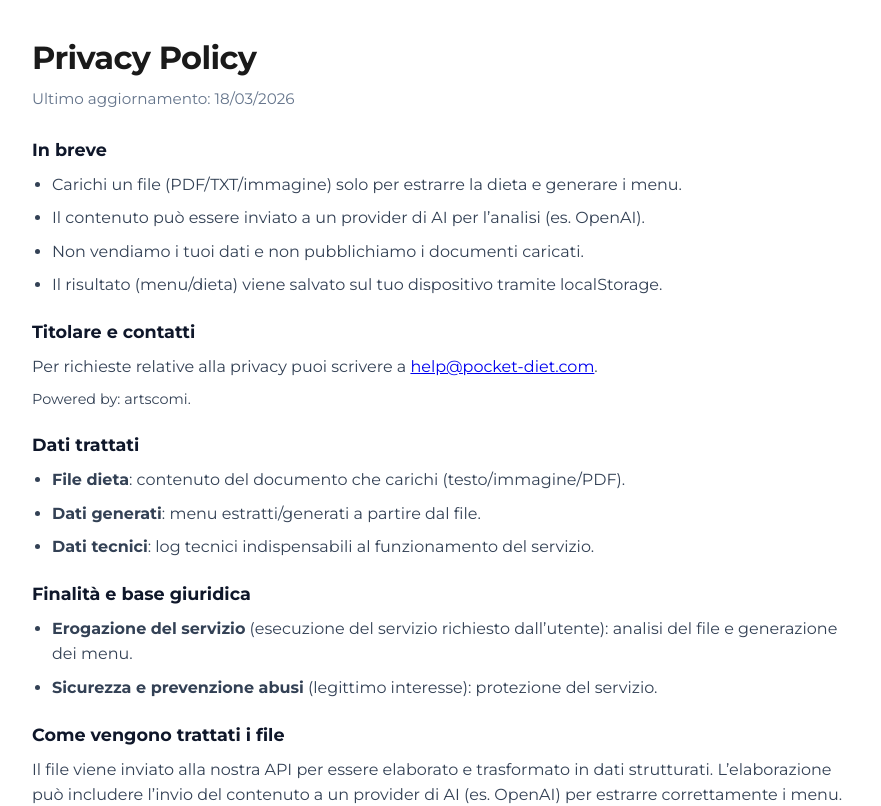
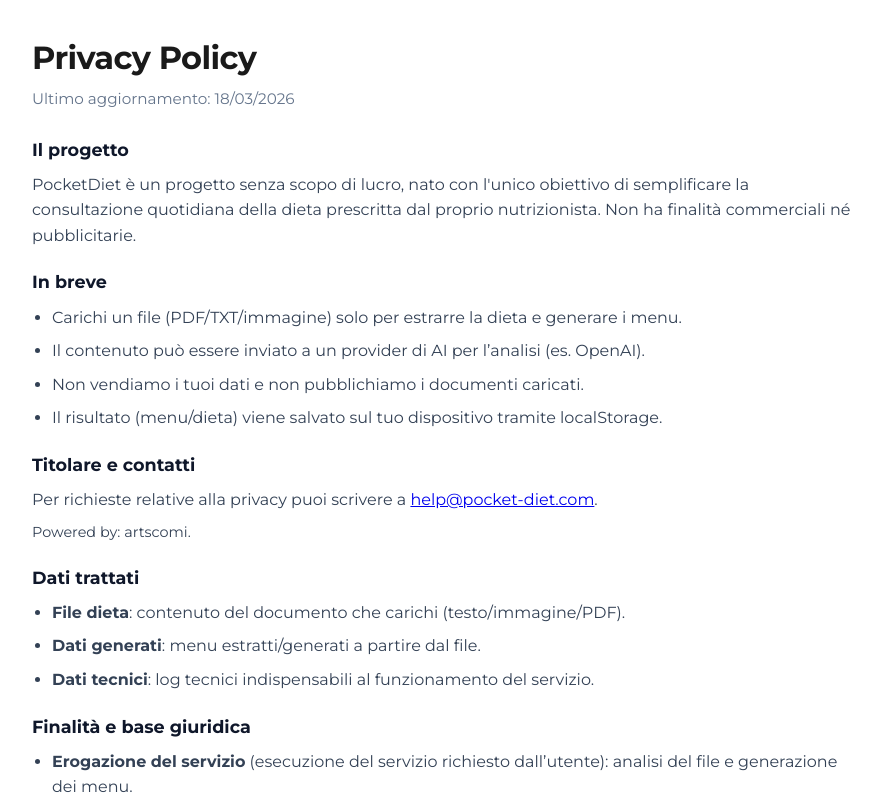
Before and after one commit to artscomi/diet-pwa, a Next.js app: page /privacy in a window 1280 px wide. Shown: the top 806 px of the page, without its empty margins (198-1079 px from the left). Built offline with nearby package versions, Linux system fonts and the light colour scheme; no server answers.

Commit message:
Update contact email handling and add project description to Privacy page
- Removed environment variable for contact email, using a static value instead.
- Added a new section to the Privacy page detailing the PocketDiet project and its non-profit nature.

```diff
--- a/src/app/contatti/page.tsx
+++ b/src/app/contatti/page.tsx
@@ -4,7 +4,7 @@
 };
 
 export default function ContactPage() {
-  const contactEmail = process.env.NEXT_PUBLIC_CONTACT_EMAIL ?? "help@pocket-diet.com";
+  const contactEmail = "help@pocket-diet.com";
   const poweredByLabel = process.env.NEXT_PUBLIC_POWERED_BY_LABEL ?? "artscomi";
   const poweredByUrl =
     process.env.NEXT_PUBLIC_POWERED_BY_URL ?? "https://instagram.com/artscomi";
--- a/src/app/privacy/page.tsx
+++ b/src/app/privacy/page.tsx
@@ -4,13 +4,22 @@
 };
 
 export default function PrivacyPage() {
-  const contactEmail = process.env.NEXT_PUBLIC_CONTACT_EMAIL ?? "help@pocket-diet.com";
+  const contactEmail = "help@pocket-diet.com";
   const poweredByLabel = process.env.NEXT_PUBLIC_POWERED_BY_LABEL ?? "artscomi";
 
   return (
     <main className="legal-page">
       <h1 className="legal-title">Privacy Policy</h1>
       <p className="legal-updated">Ultimo aggiornamento: 18/03/2026</p>
+
+      <section className="legal-section">
+        <h2>Il progetto</h2>
+        <p>
+          PocketDiet è un progetto senza scopo di lucro, nato con l'unico obiettivo di
+          semplificare la consultazione quotidiana della dieta prescritta dal proprio
+          nutrizionista. Non ha finalità commerciali né pubblicitarie.
+        </p>
+      </section>
 
       <section className="legal-section">
         <h2>In breve</h2>
--- a/src/app/termini/page.tsx
+++ b/src/app/termini/page.tsx
@@ -4,7 +4,7 @@
 };
 
 export default function TermsPage() {
-  const contactEmail = process.env.NEXT_PUBLIC_CONTACT_EMAIL ?? "help@pocket-diet.com";
+  const contactEmail = "help@pocket-diet.com";
 
   return (
     <main className="legal-page">
```
